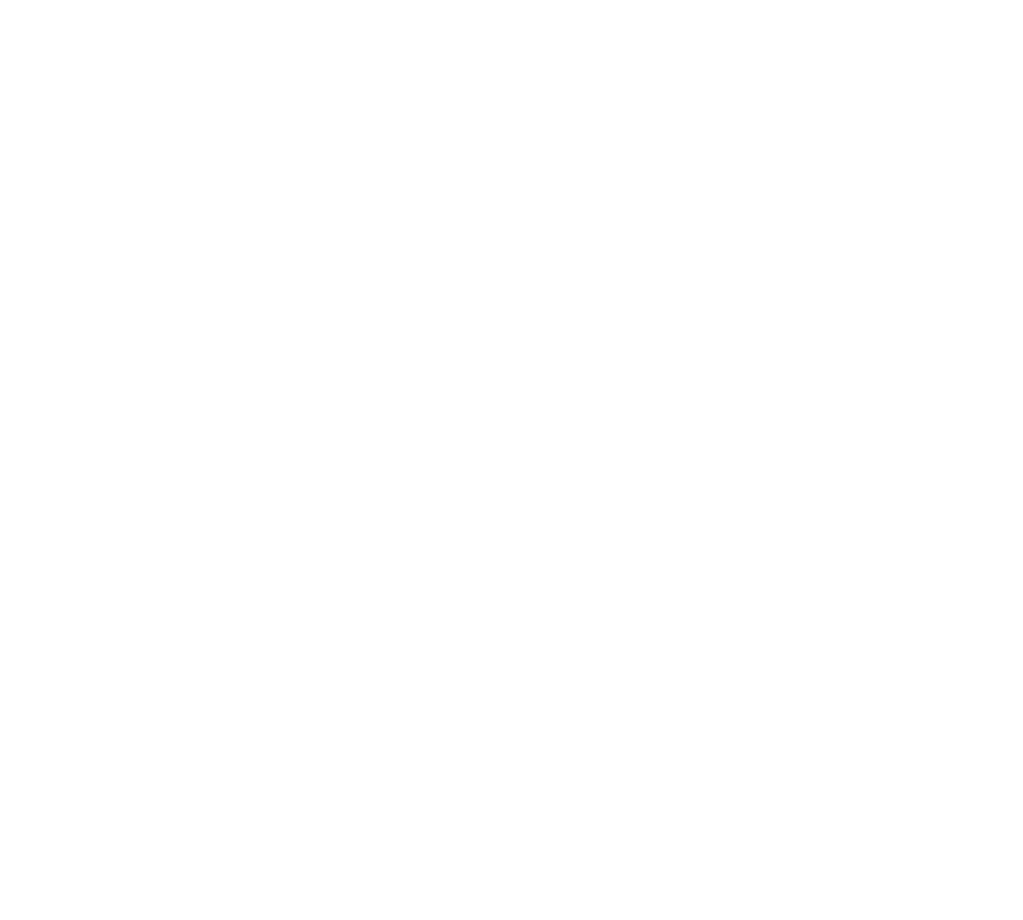
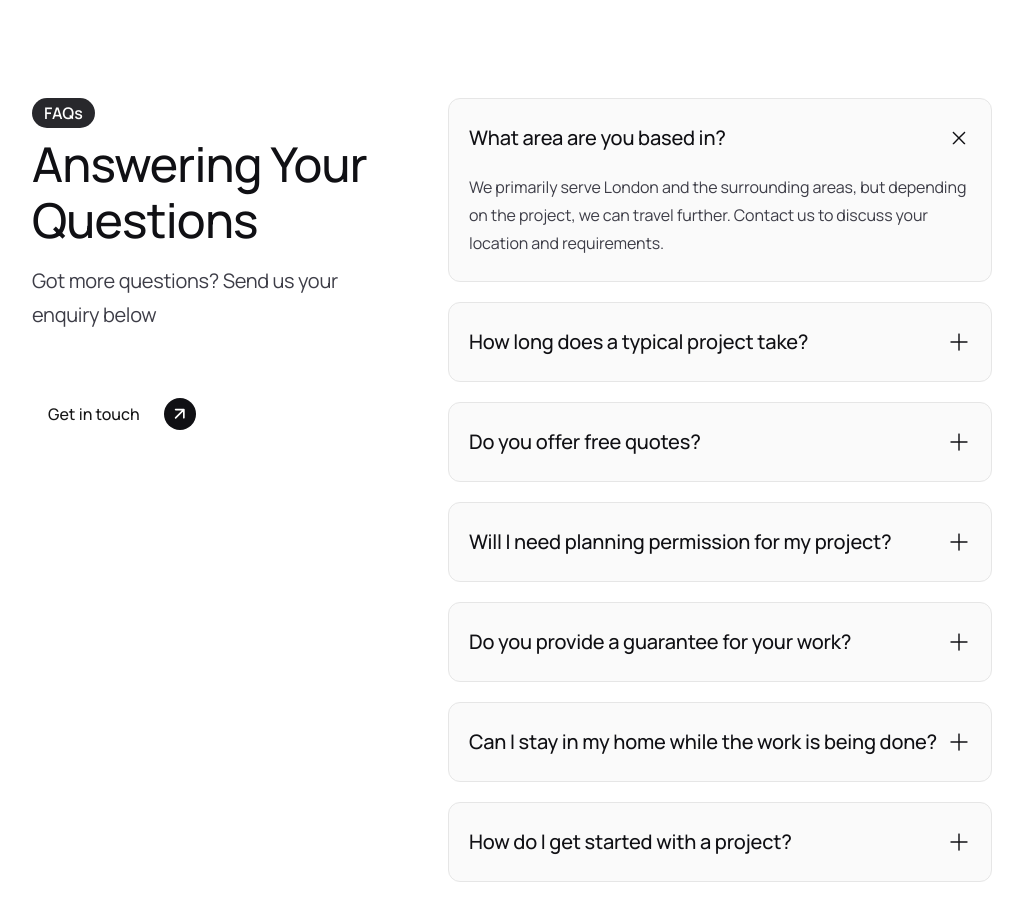
Before and after one commit to basofiibnu/hyge-lifetime-art-demo, a Next.js app: page / in a window 1280 px wide. Shown: the part 8540-9460 px from the top of the page, without its empty margins (128-1151 px from the left). Before the commit the page ends 8518 px from the top, so only its background shows below. Built offline with nearby package versions, Linux system fonts and the light colour scheme.

Commit message:
feat: implement faq section

```diff
--- a/src/app/assets/svgs/arrow-right-up.tsx
+++ b/src/app/assets/svgs/arrow-right-up.tsx
@@ -1,4 +1,8 @@
-export const ArrowUpRight = () => {
+export const ArrowUpRight = ({
+  color = '#101014',
+}: {
+  color?: string;
+}) => {
   return (
     <svg
       xmlns="http://www.w3.org/2000/svg"
@@ -9,7 +13,7 @@ export const ArrowUpRight = () => {
     >
       <path
         d="M10.6073 18.8448L18.8569 10.5952M18.8569 10.5952H10.6073M18.8569 10.5952V18.8448"
-        stroke="#101014"
+        stroke={color}
         strokeWidth="1.66667"
         strokeLinecap="round"
         strokeLinejoin="round"
--- a/src/app/page.tsx
+++ b/src/app/page.tsx
@@ -4,6 +4,7 @@ import AboutUs from './sections/AboutUs';
 import ServicesSection from './sections/Services';
 import OurWorkSection from './sections/OurWork';
 import TestimonialsSection from './sections/Testimonial';
+import FAQSection from './sections/Faq';
 
 export default function Home() {
   return (
@@ -14,6 +15,7 @@ export default function Home() {
       <ServicesSection />
       <OurWorkSection />
       <TestimonialsSection />
+      <FAQSection />
     </>
   );
 }
--- /dev/null
+++ b/src/app/sections/Faq.tsx
@@ -0,0 +1,155 @@
+'use client';
+
+import { useState } from 'react';
+import { motion, AnimatePresence } from 'framer-motion';
+import Image from 'next/image';
+import { ArrowUpRight } from '../assets/svgs/arrow-right-up';
+
+type FAQItem = {
+  question: string;
+  answer: string;
+};
+
+const faqs: FAQItem[] = [
+  {
+    question: 'What area are you based in?',
+    answer:
+      'We primarily serve London and the surrounding areas, but depending on the project, we can travel further. Contact us to discuss your location and requirements.',
+  },
+  {
+    question: 'How long does a typical project take?',
+    answer:
+      'Project timelines vary depending on size and complexity. We’ll provide an estimated schedule during your consultation and keep you updated throughout the process.',
+  },
+  {
+    question: 'Do you offer free quotes?',
+    answer:
+      'Yes, we offer free, no-obligation quotes. Our team will visit your property, assess your needs, and provide a detailed breakdown.',
+  },
+  {
+    question: 'Will I need planning permission for my project?',
+    answer:
+      'This depends on the type and scope of your project. We can guide you through local regulations and help with applications if needed.',
+  },
+  {
+    question: 'Do you provide a guarantee for your work?',
+    answer:
+      'Absolutely. All of our work is backed by a guarantee for quality and durability, giving you peace of mind.',
+  },
+  {
+    question: 'Can I stay in my home while the work is being done?',
+    answer:
+      'In most cases, yes—though it may depend on the scope of work and areas affected. We’ll discuss options to minimise disruption.',
+  },
+  {
+    question: 'How do I get started with a project?',
+    answer:
+      'Simply get in touch with our team. We’ll arrange a consultation, discuss your ideas, and prepare a tailored plan and quote.',
+  },
+];
+
+export default function FAQSection() {
+  const [openIndex, setOpenIndex] = useState<number | null>(0);
+
+  return (
+    <section className="relative overflow-hidden w-full xl:px-20 xl:py-[120px]">
+      <div className="max-w-[1440px] mx-auto grid md:grid-cols-5 gap-20 px-20">
+        {/* Left Side */}
+        <motion.div
+          initial={{ opacity: 0, y: 20 }}
+          whileInView={{ opacity: 1, y: 0 }}
+          viewport={{ once: true, amount: 0.3 }}
+          transition={{ duration: 0.5 }}
+          className="col-span-2 xl:max-w-[400px] flex flex-col items-start gap-14"
+        >
+          <div className="flex flex-col gap-4 items-start">
+            <div className="flex flex-col gap-2 items-start">
+              <span className="px-3 py-2 bg-[#28282C] rounded-full text-white text-base leading-3.5 font-semibold">
+                FAQs
+              </span>
+              <h2 className="text-[#101014] text-5xl font-medium leading-14 tracking-[-0.8px]">
+                Answering Your Questions
+              </h2>
+            </div>
+            <p className="text-[#3D3D47] text-xl leading-[34px] tracking-[-0.3px]">
+              Got more questions? Send us your enquiry below
+            </p>
+          </div>
+
+          <div>
+            <motion.a
+              href="#contact"
+              initial={{ opacity: 0, y: 20 }}
+              whileInView={{ opacity: 1, y: 0 }}
+              viewport={{ once: true, amount: 0.3 }}
+              transition={{ duration: 0.5, delay: 0.3 }}
+              className="flex items-center gap-6 px-4 py-[10px] w-fit rounded-full transition-all"
+              style={{
+                background:
+                  'linear-gradient(0deg, rgba(16, 16, 20, 0.10) 0%, rgba(16, 16, 20, 0.10) 100%), rgba(255, 255, 255, 0.10);',
+                backdropFilter: 'blur(5px)',
+              }}
+            >
+              <span className="font-medium text-base leading-5 text-[#101014">
+                Get in touch
+              </span>
+              <div className="w-8 h-8 rounded-full bg-[#101014] flex items-center justify-center">
+                <ArrowUpRight color="#FFF" />
+              </div>
+            </motion.a>
+          </div>
+        </motion.div>
+
+        {/* Right Side - Accordion */}
+        <div className="space-y-5 col-span-3">
+          {faqs.map((faq, i) => {
+            const isOpen = openIndex === i;
+            return (
+              <div
+                key={i}
+                className="flex flex-col gap-5 items-start bg-[#FAFAFA] rounded-xl overflow-hidden border border-[#E6E6E6] px-5 py-6"
+              >
+                <button
+                  onClick={() => setOpenIndex(isOpen ? null : i)}
+                  className="w-full flex justify-between items-center text-left text-xl text-[#101014] leading-[30px] tracking-[-0.2px] font-medium cursor-pointer"
+                >
+                  {faq.question}
+                  <motion.span
+                    initial={false}
+                    animate={{ rotate: isOpen ? 45 : 0 }}
+                    transition={{ duration: 0.2 }}
+                  >
+                    <Image
+                      src="/plus.svg"
+                      alt="Toggle Icon"
+                      width={24}
+                      height={24}
+                    />
+                  </motion.span>
+                </button>
+                <AnimatePresence initial={false}>
+                  {isOpen && (
+                    <motion.div
+                      key="content"
+                      initial={{ height: 0, opacity: 0 }}
+                      animate={{ height: 'auto', opacity: 1 }}
+                      exit={{ height: 0, opacity: 0 }}
+                      transition={{
+                        duration: 0.3,
+                        ease: 'easeInOut',
+                      }}
+                    >
+                      <div className="text-base text-[#3D3D47] leading-7 tracking-[-0.1px]">
+                        {faq.answer}
+                      </div>
+                    </motion.div>
+                  )}
+                </AnimatePresence>
+              </div>
+            );
+          })}
+        </div>
+      </div>
+    </section>
+  );
+}
```
